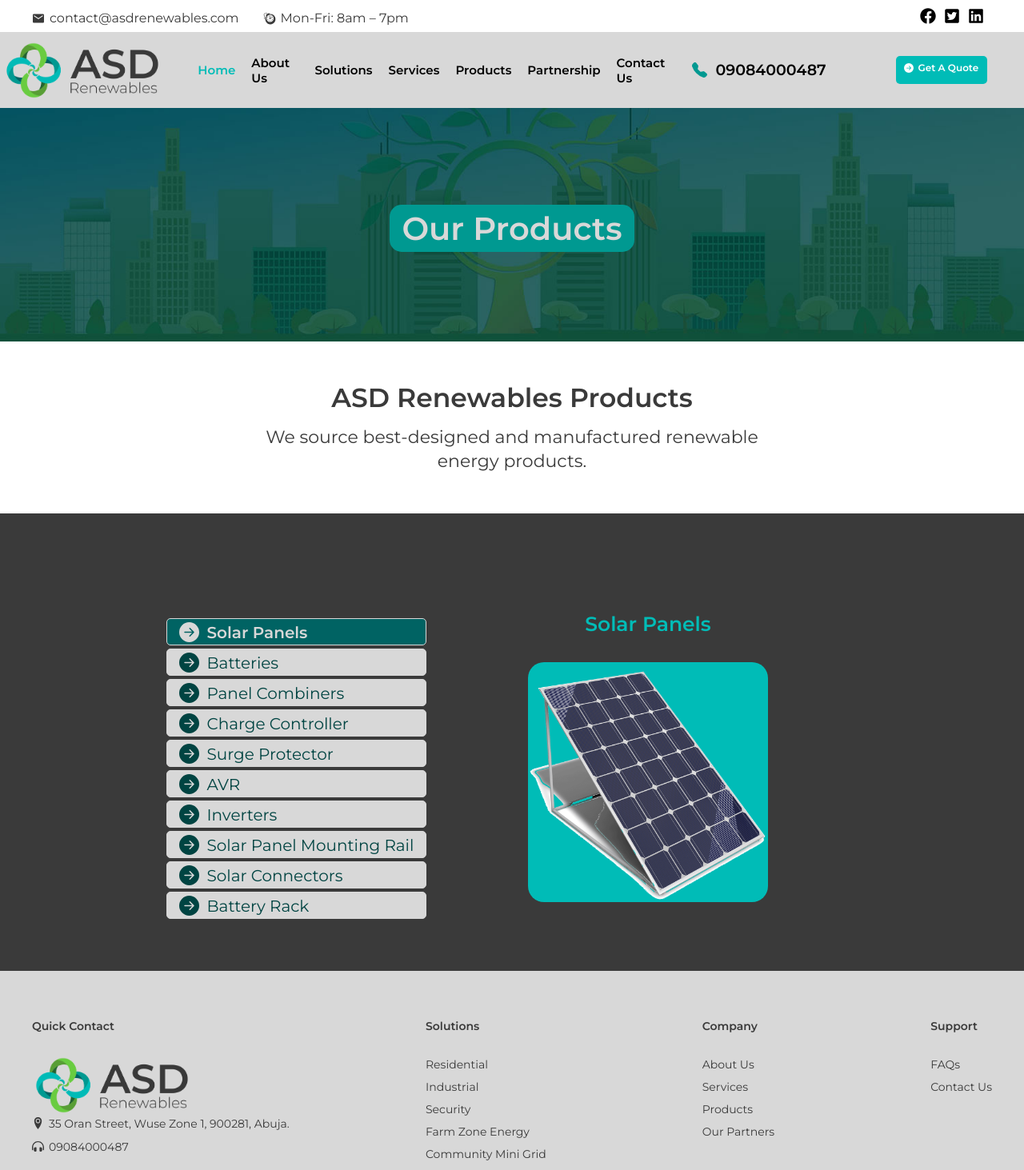
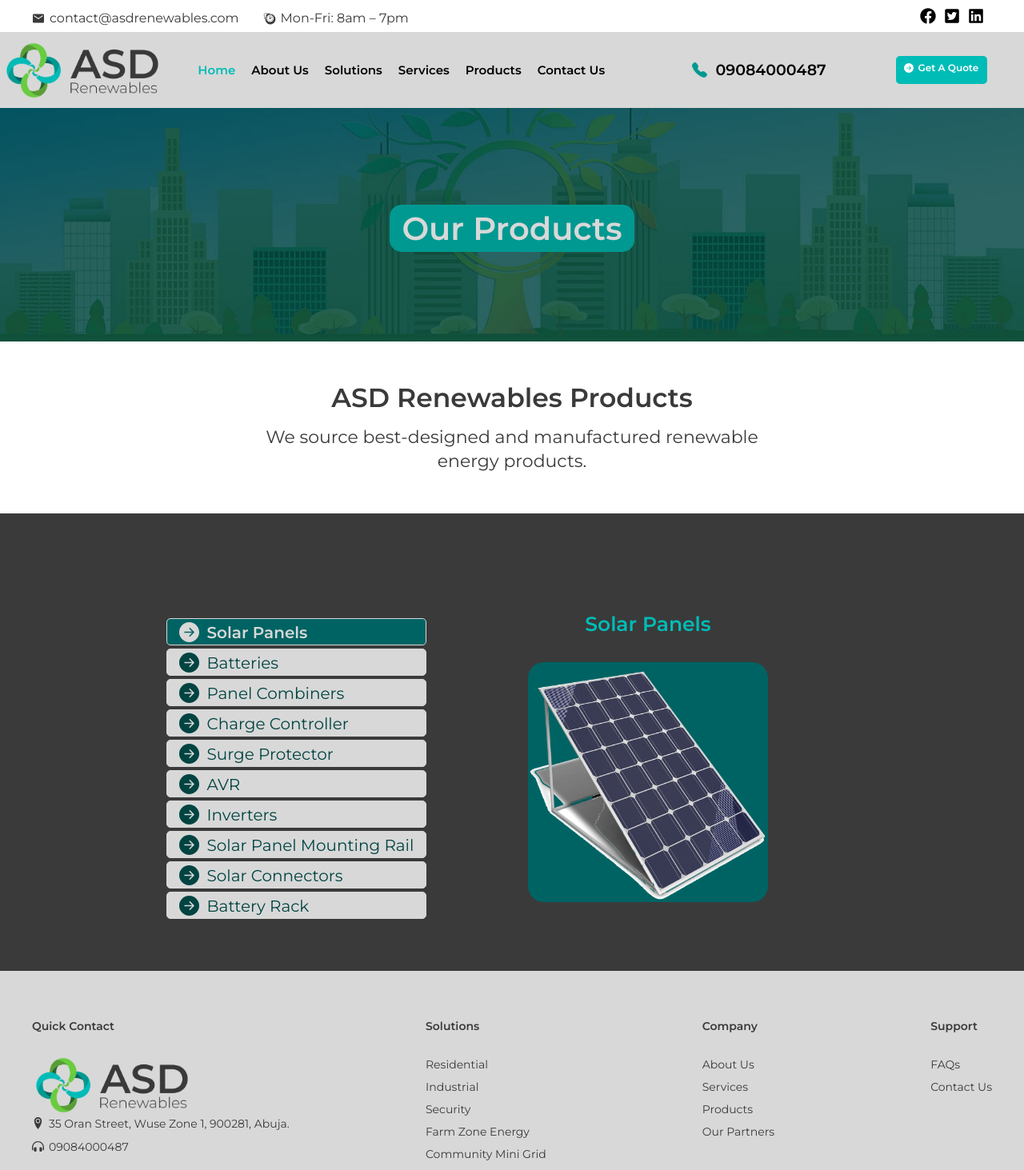
Before and after one commit to layiwola008/asdrenewable, a Next.js app: page /products in a window 1280 px wide. Shown: the top 1463 px of the page at 80% size. Built offline with nearby package versions, Linux system fonts and the light colour scheme.

Commit message:
Adjust product bg color

```diff
--- a/components/Navbar.jsx
+++ b/components/Navbar.jsx
@@ -32,12 +32,15 @@
           <Link href="/asd-renewables/about#solutions">
             <li>Solutions</li>
           </Link>
-          <Link href="/asd-renewables/services"><li>Services</li></Link>
-          <Link href="/products"><li>Products</li></Link>
-
-          <li>Partnership</li>
-          <Link href="/asd-renewables/contact"><li className="hide__mobile">Contact Us</li></Link>
-
+          <Link href="/asd-renewables/services">
+            <li>Services</li>
+          </Link>
+          <Link href="/products">
+            <li>Products</li>
+          </Link>
+          <Link href="/asd-renewables/contact">
+            <li className="hide__mobile">Contact Us</li>
+          </Link>
         </ul>
         <div className="navbar__phone">
           <span className="navbar__icon">
--- a/styles/how-to-use.css
+++ b/styles/how-to-use.css
@@ -15,7 +15,7 @@
   width: 100%;
   margin-bottom: 30px;
   background-color: #69cc40;
-  border-radius: 15px;
+  border-top-right-radius: 15px;
   color: #ffffff;
   padding: 20px;
   position: absolute;
--- a/styles/tabs.css
+++ b/styles/tabs.css
@@ -151,7 +151,7 @@
     top: 1px;
   }
 .product{
-    background-color: #00BCB7;
+    background-color: #006363;
 }
 
 
```
